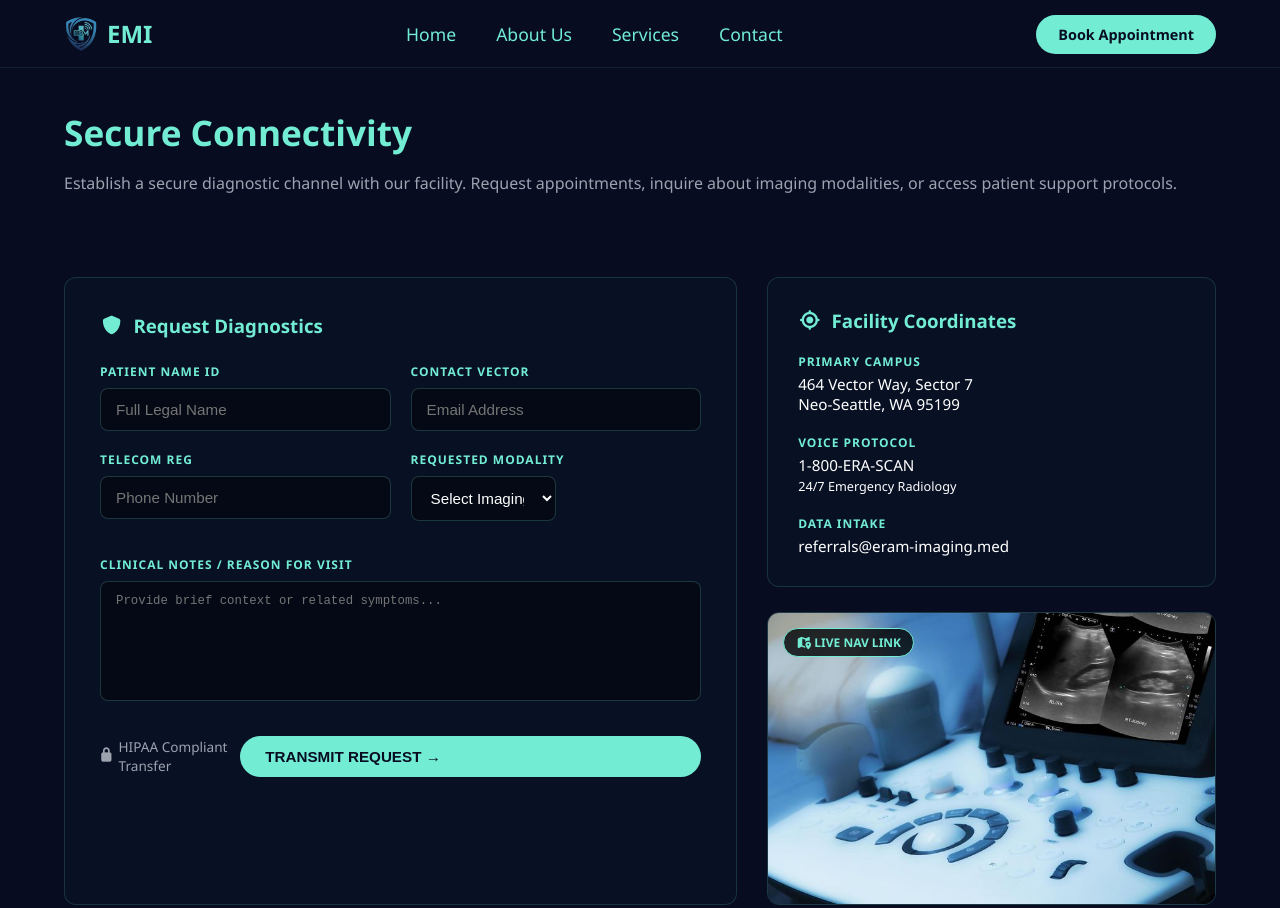
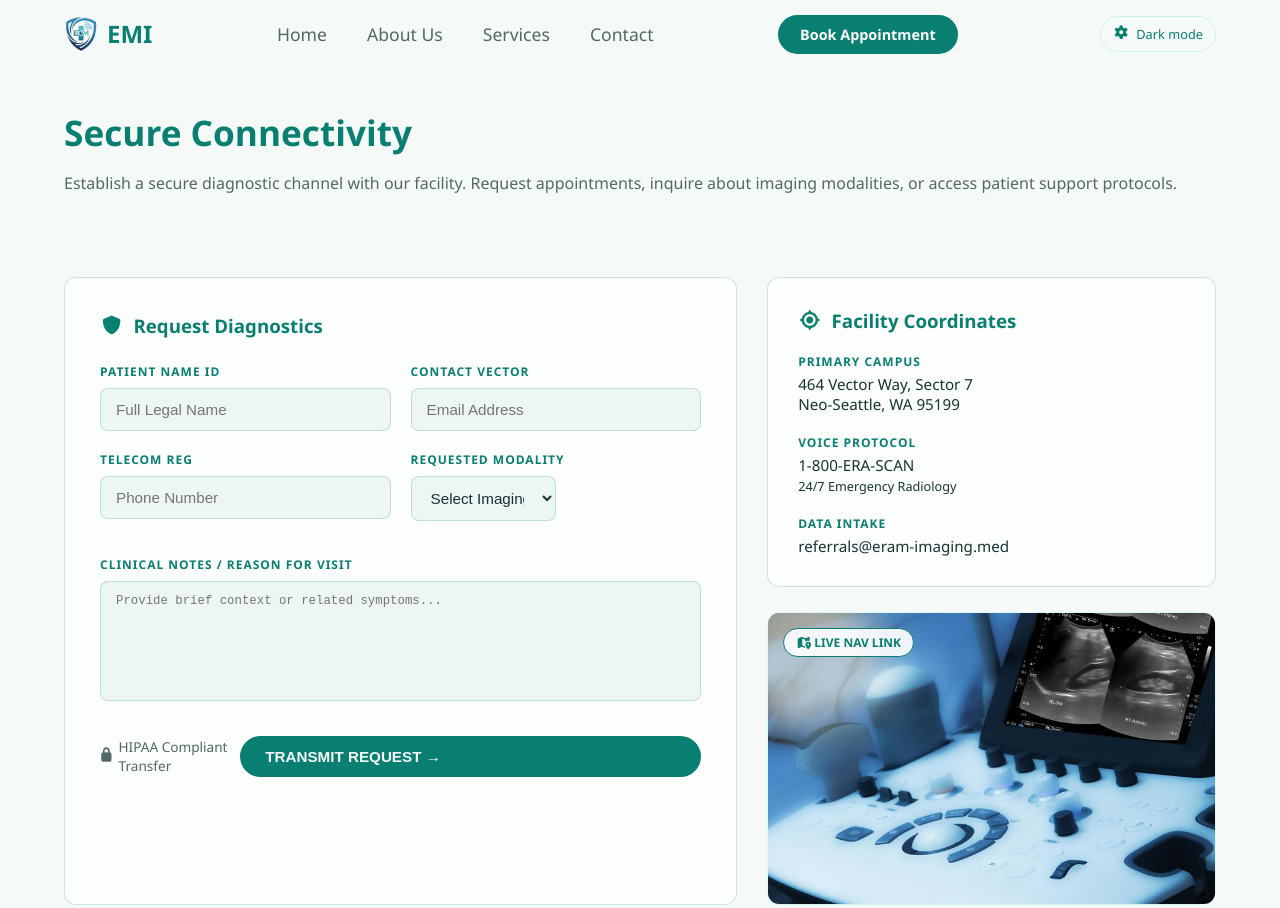
Before and after one commit to Pascal01dev/EMI, a plain HTML site: page contact/contact.html in a window 1280 px wide. Shown: the top 908 px of the page. Drawn offline with Linux system fonts and the light colour scheme; files whose address does not match are found by name.

Commit message:
Worked on the light and dark mode implementation

```diff
--- a/contact/contact.html
+++ b/contact/contact.html
@@ -200,6 +200,6 @@
         </div>
     </footer>
 
-    <script src="script.js"></script>
+    <script src="../script.js"></script>
 </body>
 </html>
--- a/script.js
+++ b/script.js
@@ -1,6 +1,40 @@
 document.addEventListener('DOMContentLoaded', () => {
     const menuToggle = document.getElementById('menu-toggle');
     const mobileNav = document.getElementById('mobileNav');
+    const savedTheme = localStorage.getItem('emi-theme');
+    const prefersLight = window.matchMedia('(prefers-color-scheme: light)').matches;
+    const initialTheme = savedTheme || (prefersLight ? 'light' : 'dark');
+
+    document.documentElement.dataset.theme = initialTheme;
+
+    const themeToggle = document.createElement('button');
+    themeToggle.className = 'theme-toggle';
+    themeToggle.type = 'button';
+    themeToggle.setAttribute('aria-label', 'Switch to light mode');
+    themeToggle.innerHTML = '<i class="fa-solid fa-gear" aria-hidden="true"></i><span>Light mode</span>';
+
+    const updateThemeToggle = () => {
+        const isLight = document.documentElement.dataset.theme === 'light';
+        themeToggle.setAttribute('aria-label', `Switch to ${isLight ? 'dark' : 'light'} mode`);
+        themeToggle.innerHTML = `<i class="fa-solid fa-gear" aria-hidden="true"></i><span>${isLight ? 'Dark mode' : 'Light mode'}</span>`;
+    };
+
+    themeToggle.addEventListener('click', () => {
+        const nextTheme = document.documentElement.dataset.theme === 'light' ? 'dark' : 'light';
+        document.documentElement.dataset.theme = nextTheme;
+        localStorage.setItem('emi-theme', nextTheme);
+        updateThemeToggle();
+    });
+
+    const placeThemeToggle = () => {
+        const desktopHeader = document.querySelector('.desktop-header .head');
+        const isMobile = window.matchMedia('(max-width: 992px)').matches;
+        (isMobile ? document.body : desktopHeader)?.appendChild(themeToggle);
+    };
+
+    placeThemeToggle();
+    window.addEventListener('resize', placeThemeToggle);
+    updateThemeToggle();
 
     if (menuToggle && mobileNav) {
         menuToggle.addEventListener('click', () => {
--- a/style.css
+++ b/style.css
@@ -611,3 +611,116 @@ footer{
     color: var(--primary-color);
     margin-right: 8px;
 }
+
+/* Theme toggle */
+.theme-toggle {
+    display: inline-flex;
+    align-items: center;
+    gap: 7px;
+    padding: 8px 12px;
+    border: 1px solid rgba(114, 237, 212, 0.35);
+    border-radius: 50px;
+    background: transparent;
+    color: var(--primary-color);
+    font: inherit;
+    font-size: 0.8em;
+    cursor: pointer;
+    transition: background-color 0.3s ease, color 0.3s ease;
+}
+
+.desktop-header .theme-toggle {
+    margin-left: 18px;
+}
+
+.theme-toggle:hover {
+    background-color: rgba(114, 237, 212, 0.12);
+}
+
+[data-theme="light"] {
+    --primary-color: #087f70;
+    --dark-color: #f5faf9;
+    --darker-color: #e7f1ef;
+    --light-color: #173331;
+}
+
+[data-theme="light"] p,
+[data-theme="light"] .head nav a,
+[data-theme="light"] .footer-col,
+[data-theme="light"] .footer-col ul li a,
+[data-theme="light"] .form-footer-note span {
+    color: #526866;
+}
+
+[data-theme="light"] .header-btn a,
+[data-theme="light"] .mobile-nav-drawer .header-btn a {
+    color: #ffffff;
+}
+
+[data-theme="light"] .m-card,
+[data-theme="light"] .legacy-section,
+[data-theme="light"] .leader-card,
+[data-theme="light"] .infra-card,
+[data-theme="light"] .ai-box,
+[data-theme="light"] .partners-row,
+[data-theme="light"] .service-card-large,
+[data-theme="light"] .protocol-card,
+[data-theme="light"] .guide-box,
+[data-theme="light"] .referral-section,
+[data-theme="light"] .request-diagnostics-box,
+[data-theme="light"] .coord-card,
+[data-theme="light"] .info-card-dark,
+[data-theme="light"] .faq-item,
+[data-theme="light"] .feedback-section {
+    background-color: rgba(255, 255, 255, 0.82);
+    border-color: rgba(8, 127, 112, 0.2);
+}
+
+[data-theme="light"] .card-accordion,
+[data-theme="light"] .accepted-providers,
+[data-theme="light"] .f-group input,
+[data-theme="light"] .f-group select,
+[data-theme="light"] .f-group textarea {
+    background-color: #edf6f4;
+    color: var(--light-color);
+    border-color: rgba(8, 127, 112, 0.2);
+}
+
+[data-theme="light"] .f-group select option {
+    background-color: #edf6f4;
+    color: var(--light-color);
+}
+
+[data-theme="light"] .acc-content,
+[data-theme="light"] .direction-list li,
+[data-theme="light"] .partners-row {
+    color: #526866;
+}
+
+[data-theme="light"] footer {
+    background-color: var(--darker-color);
+    border-color: rgba(8, 127, 112, 0.2);
+}
+
+[data-theme="light"] .map-tag {
+    background-color: rgba(255, 255, 255, 0.9);
+}
+
+@media screen and (max-width: 992px) {
+    .theme-toggle {
+        position: fixed;
+        right: 16px;
+        bottom: 16px;
+        z-index: 1100;
+        width: 44px;
+        height: 44px;
+        justify-content: center;
+        padding: 0;
+        border-radius: 50%;
+        background-color: var(--dark-color);
+        box-shadow: 0 3px 12px rgba(0, 0, 0, 0.25);
+    }
+
+    .theme-toggle span {
+        display: none;
+    }
+}
```
Also changed, not shown: about/about.html (+1 -1 lines), services/services.html (+1 -1 lines).
